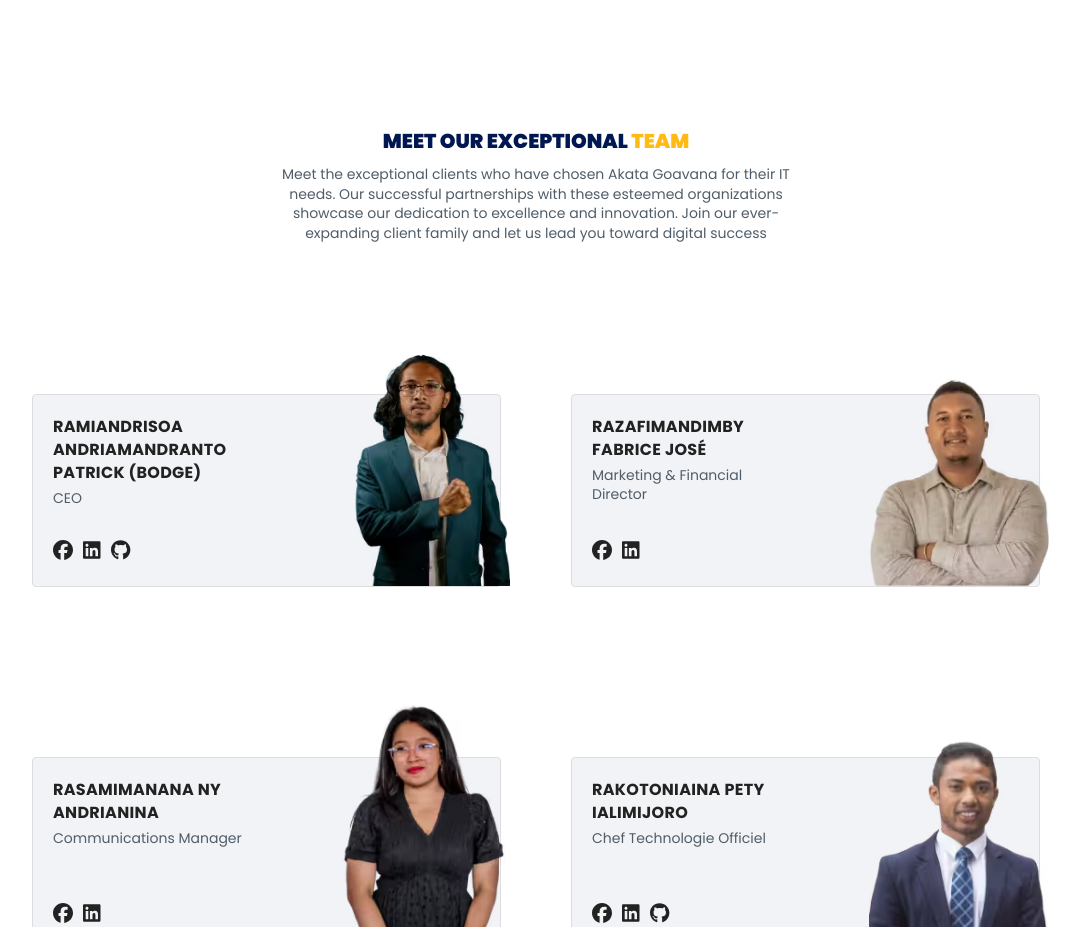
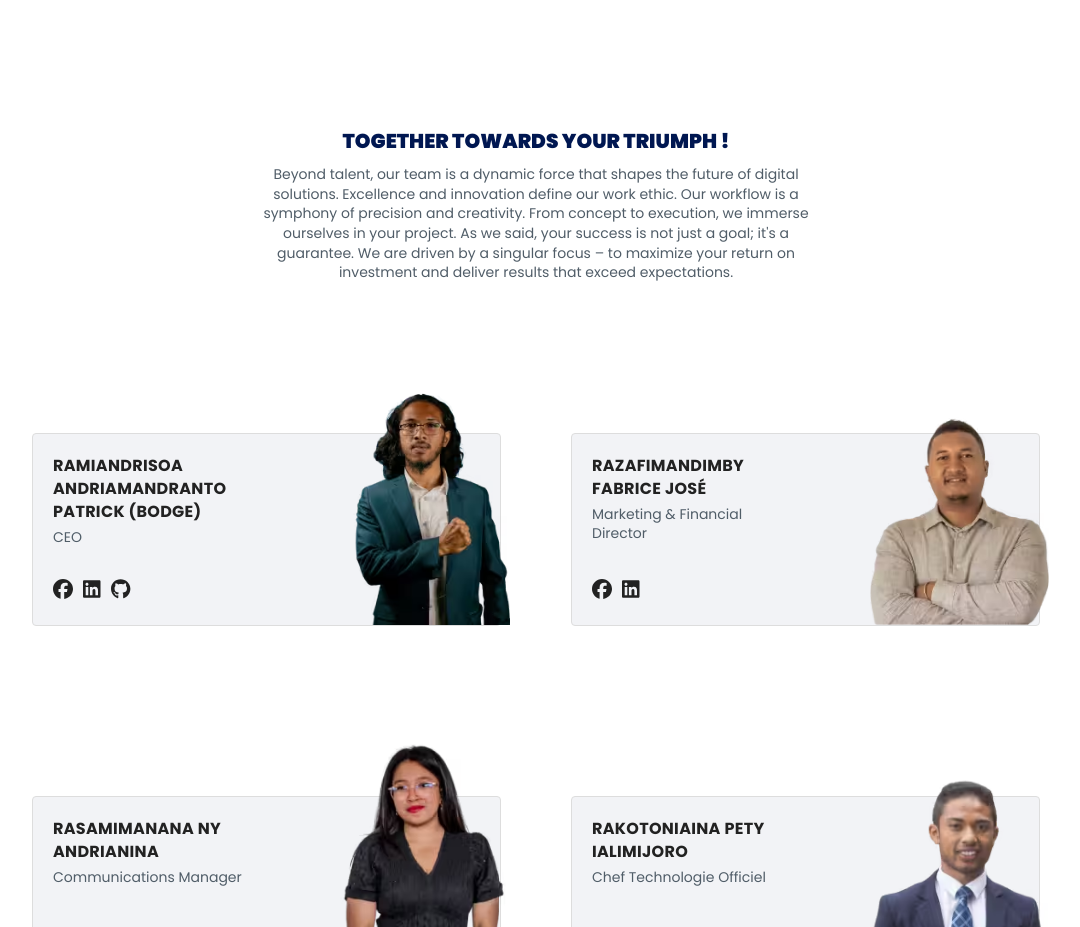
Before and after one commit to maxime-dot/website3, a Next.js app: page /teams in a window 1280 px wide. Shown: the part 1160-2087 px from the top of the page, without its empty margins (104-1184 px from the left). Built offline with nearby package versions, Linux system fonts and the light colour scheme.

Commit message:
refactor: change title and description on the content of team page

```diff
--- a/src/components/team-list/TeamList.tsx
+++ b/src/components/team-list/TeamList.tsx
@@ -1,8 +1,8 @@
 "use client";
 import React from "react";
 import "./team-list.scss";
-import {motion} from "framer-motion";
-import {FontAwesomeIcon} from "@fortawesome/react-fontawesome";
+import { motion } from "framer-motion";
+import { FontAwesomeIcon } from "@fortawesome/react-fontawesome";
 import {
   faFacebook,
   faLinkedin,
@@ -17,33 +17,36 @@ const TeamList: React.FC = () => {
   return (
     <div className="akata-team-list d-flex-center flex-col">
       <motion.h2
-        initial={{opacity: 0, y: 20}}
-        whileInView={{opacity: 1, y: 0}}
-        transition={{delay: 0.3}}
-        viewport={{once: true}}
+        initial={{ opacity: 0, y: 20 }}
+        whileInView={{ opacity: 1, y: 0 }}
+        transition={{ delay: 0.3 }}
+        viewport={{ once: true }}
         className="akata-title-medium"
       >
-        Meet our exceptional <span>team</span>
+        Together towards your triumph !
       </motion.h2>
       <motion.p
-        initial={{opacity: 0, y: 20}}
-        whileInView={{opacity: 1, y: 0}}
-        transition={{delay: 0.3}}
-        viewport={{once: true}}
+        initial={{ opacity: 0, y: 20 }}
+        whileInView={{ opacity: 1, y: 0 }}
+        transition={{ delay: 0.3 }}
+        viewport={{ once: true }}
         className="akata-text-medium team-title-description"
       >
-        Meet the exceptional clients who have chosen Akata Goavana for their IT
-        needs. Our successful partnerships with these esteemed organizations
-        showcase our dedication to excellence and innovation. Join our
-        ever-expanding client family and let us lead you toward digital success
+        Beyond talent, our team is a dynamic force that shapes the future of
+        digital solutions. Excellence and innovation define our work ethic. Our
+        workflow is a symphony of precision and creativity. From concept to
+        execution, we immerse ourselves in your project. As we said, your
+        success is not just a goal; it's a guarantee. We are driven by a
+        singular focus – to maximize your return on investment and deliver
+        results that exceed expectations.
       </motion.p>
       <div className="list-content container">
         {TeamData.map((data, index) => (
           <motion.div
-            initial={{opacity: 0, y: 20}}
-            whileInView={{opacity: 1, y: 0}}
-            viewport={{once: true}}
-            transition={{delay: 0.3}}
+            initial={{ opacity: 0, y: 20 }}
+            whileInView={{ opacity: 1, y: 0 }}
+            viewport={{ once: true }}
+            transition={{ delay: 0.3 }}
             className="team-item d-flex-space-between flex-col"
             key={`team-${index}`}
           >
```
